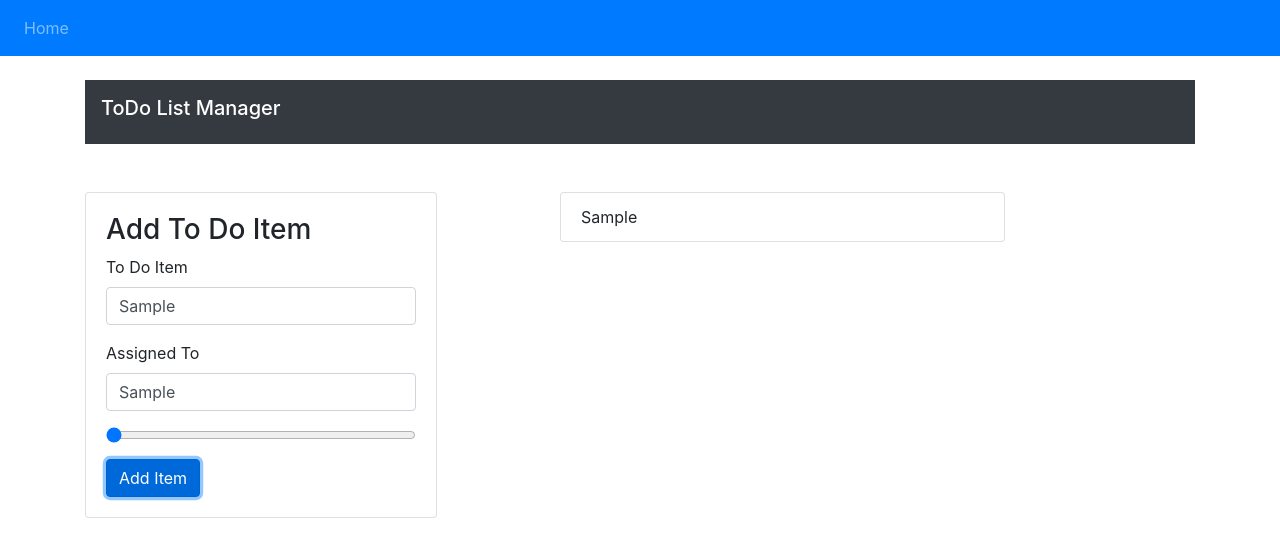
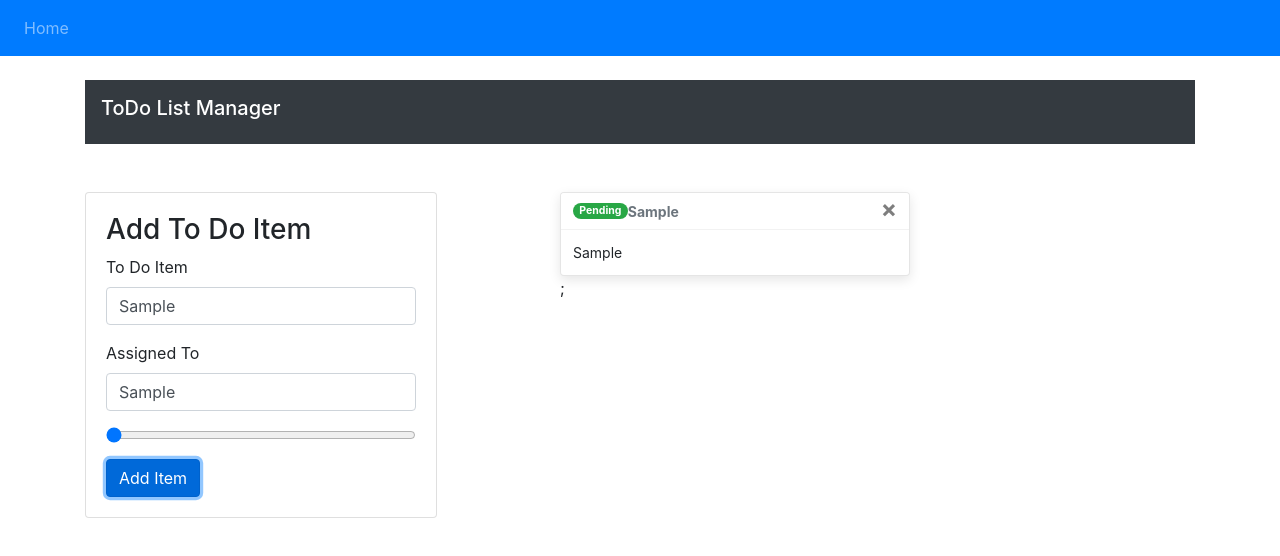
Before and after one commit to Dirrbick/react-hooks, a React (Create React App) app: page / in a window 1280 px wide. Both pictures are taken after typing "Sample", "Sample" into the empty fields and a click on the button "Add Item". Shown: the top 556 px of the page. Built offline with nearby package versions, Linux system fonts and the light colour scheme.

Commit message:
still working out the deets

```diff
--- a/src/App.js
+++ b/src/App.js
@@ -13,14 +13,26 @@ import "bootstrap/dist/css/bootstrap.min.css";
 function App() {
   const [values, setValues] = useState([]);
 
+
   function getFormData(data) {
-    setValues([...values, data]);
+    setValues([...values, data])
   }
   //mark item as complete()
+// this is from looking at johns code... just trying to understand how to make it work... will be changing at a later time...
+  function completeHandler(id) {
+    console.log(id)
+    const item = values.filter(i => i.id === id)[0] || {};
+    console.log(item)
+    if (item.id) {
+      item.complete = true;
+    }
+    console.log(item)
+
+    }
   return (
     <>
       <ToDoNavbar />
-      <br/>
+      <br />
       <Container>
         <Row>
           <Col>
@@ -32,8 +44,12 @@ function App() {
       <br />
       <Container>
         <Row>
-          <Col><ToDoForm getData={getFormData} /></Col>
-          <Col><ToDoList values={values} /></Col>
+          <Col>
+            <ToDoForm getData={getFormData} />
+          </Col>
+          <Col>
+            <ToDoList values={values} completeHandler={completeHandler} />
+          </Col>
           <Col xs={2}></Col>
         </Row>
       </Container>
--- a/src/components/form/form.js
+++ b/src/components/form/form.js
@@ -1,4 +1,4 @@
-import React, { useState } from "react";
+import React, { useState, useEffect } from "react";
 
 import Form from "react-bootstrap/Form";
 import Button from "react-bootstrap/Button";
@@ -8,6 +8,8 @@ function ToDoForm(props) {
   const [task, setTask] = useState("");
   const [person, setPerson] = useState("");
   const [difficulty, setDifficulty] = useState(1);
+  const [complete, setComplete] = useState(false);
+  const [id, setId] = useState();
 
   function handleTaskInput(e) {
     e.preventDefault();
@@ -17,6 +19,7 @@ function ToDoForm(props) {
   function handlePersonInput(e) {
     e.preventDefault();
     setPerson(e.target.value);
+    setId(Math.random())
   }
 
   function handleDifficulty(e) {
@@ -24,12 +27,15 @@ function ToDoForm(props) {
     setDifficulty(e.target.value);
   }
 
+
   function handleSubmit(e) {
     e.preventDefault();
     const values = {
       task,
       person,
       difficulty,
+      complete,
+      id
     };
     props.getData(values);
   }
--- a/src/components/list/list.js
+++ b/src/components/list/list.js
@@ -1,17 +1,40 @@
-import React from "react";
+import React, { useState } from "react";
 
 import ListGroup from "react-bootstrap/ListGroup";
+import Toast from "react-bootstrap/Toast";
+import Badge from "react-bootstrap/Badge";
 
 function ToDoList(props) {
-  console.log(props.values);
+
+
+
+  // const handleComplete = (item) => {
+  //   console.log(item.complete, "before")
+
+  //   !item.complete ? item.complete = true : item.complete = false
+
+  //   console.log(item.complete)
+  // }
+  const styles = {
+    pill: {
+      cursor: 'pointer',
+    }
+  }
+
   return (
-    <ListGroup as="ul">
-      {props.values.map((item, idx) => (
-        <ListGroup.Item as="li" key={idx}>
-          {item.task}
-        </ListGroup.Item>
-      ))}
-    </ListGroup>
+    <>
+      { props.values.map((item, idx) => (
+          <Toast key={item.id}>
+            <Toast.Header>
+            <Badge pill style={styles.pill} variant={item.complete ? 'danger' : 'success'} onClick={() => props.completeHandler(item.id) }>
+                {!item.complete ? 'Pending' : 'Complete'}
+              </Badge>
+              <strong className="mr-auto">{item.person}</strong>
+            </Toast.Header>
+          <Toast.Body>{item.task}</Toast.Body>
+          </Toast>
+      ))};
+    </>
   );
 }
 
```
